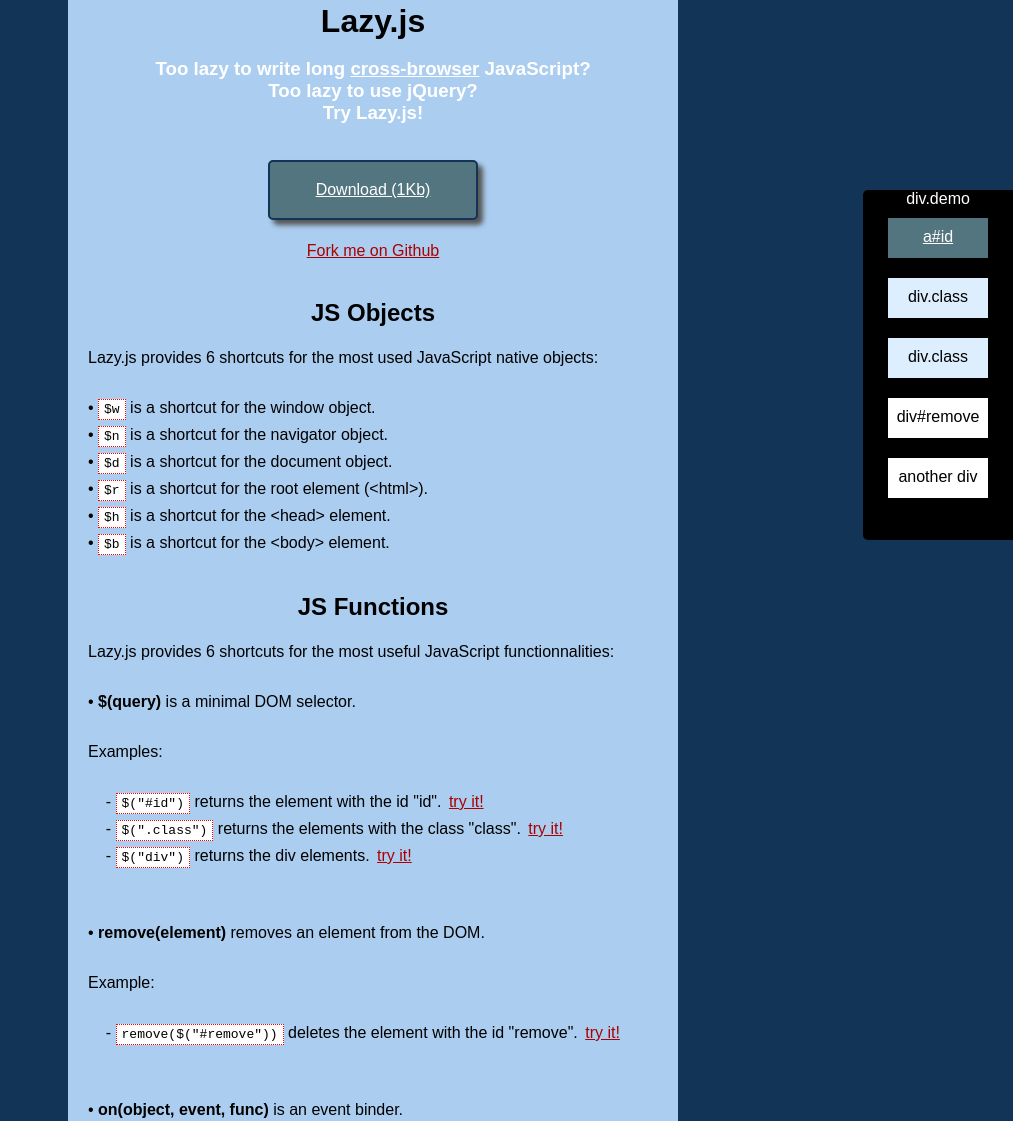
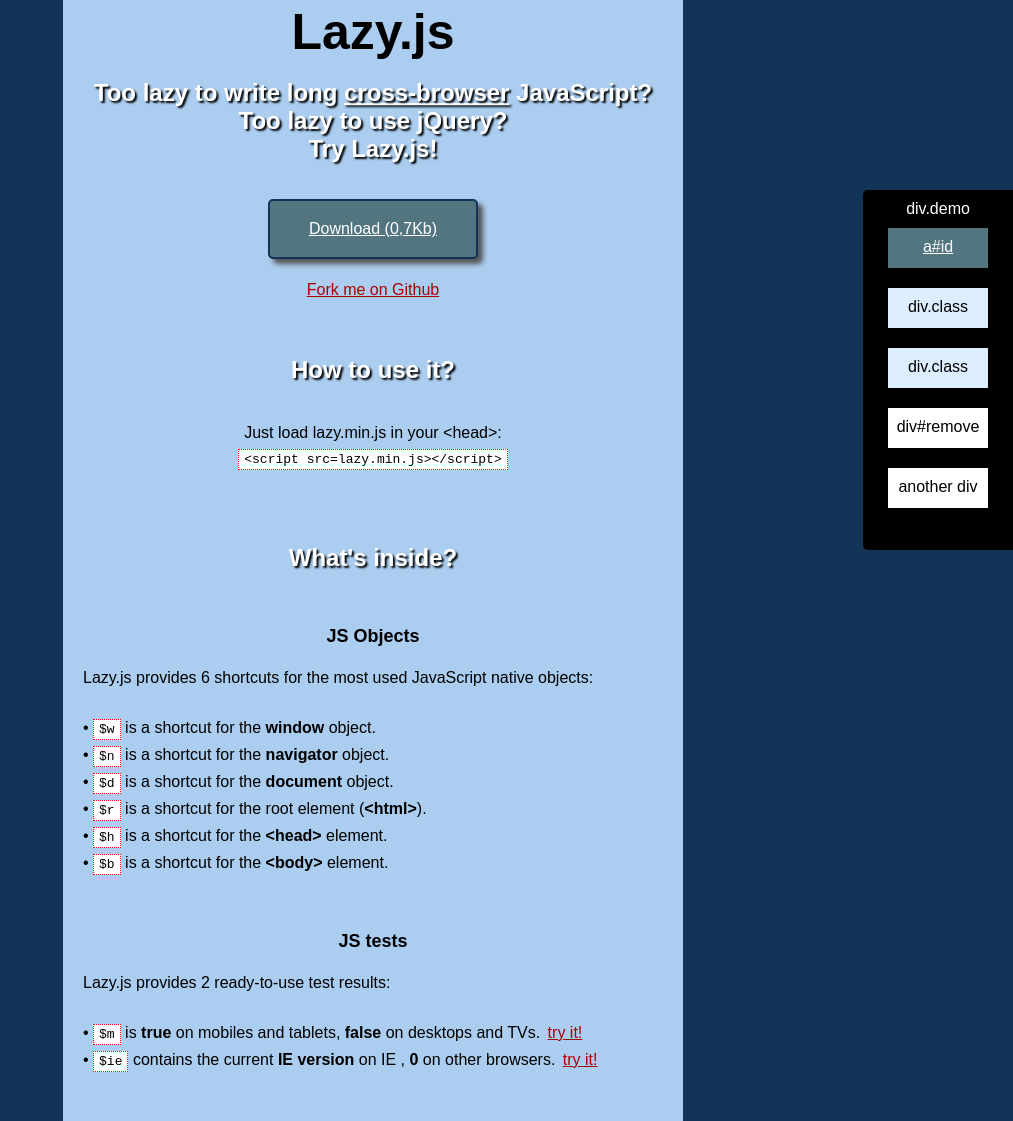
Before and after one commit to xem/Lazy, a plain HTML site: page index.html in a window 1280 px wide. Shown: the part 35-1156 px from the top of the page, without its empty margins (267-1280 px from the left). Drawn offline with Linux system fonts and the light colour scheme.

Commit message:
Added 2 tests, 2 shims, doc, optimized the rest

```diff
--- a/index.html
+++ b/index.html
@@ -6,16 +6,18 @@
   <style>
     * { margin: 0; padding: 0; }
     html { background: #123456; }
-    body { background: #abcdef; width: 570px; margin: 0 auto; padding: 20px; font-family: arial; }
+    body { background: #abcdef; width: 580px; margin: 0 auto; padding: 20px; font-family: arial; }
     h1, h2, h3 { text-align: center; }
-    h3 { color: #fff; }
+    h1 { font-size: 50px; }
+    h2 { font-size: 18px; }
+    h3 { color: #fff; font-size: 24px; text-shadow: 2px 2px 2px #000; }
     a { color: #aa0000; padding: 3px; }
     a.download { color: #fff; display: block; width: 200px; line-height: 50px; margin: 0 auto; text-align: center; background: #527580; border-radius: 5px; box-shadow: 5px 5px 5px #555; border: 2px solid #123456; }
     div { background: #fff; width: 300px; height: 20px; margin: 0 auto; }
     span.code { border: 1px dotted red; background: #fff; padding: 2px 5px; font-family: monospace; }
     p { line-height: 25px; }
     p.center { text-align: center; }
-    div#demo { position: fixed; _position: relative; right: 0; top: 50%; margin-top: -175px; background: #000; width: 150px; height: 350px; text-align: center; color: #fff; border-radius: 5px 0 0 5px; }
+    div#demo { position: fixed; _position: relative; right: 0; top: 50%; margin-top: -175px; padding: 10px 0 0; background: #000; width: 150px; height: 350px; text-align: center; color: #fff; border-radius: 5px 0 0 5px; }
     div#demo * { color: #000; width: 100px; height: 20px; margin: 10px; padding: 10px 0; display: inline-block; }
     div#demo a { background: #527580; color: #fff; }
     div.class { background: #def; }
@@ -34,9 +36,26 @@
   <h3>Try Lazy.js!</h3>
   <br>
   <br>
-  <a class=download href="./lazy.min.js">Download (1Kb)</a>
+  <a class=download href="./lazy.min.js">Download (0,7Kb)</a>
   <br>
   <p class=center><a href="http://github.com/xem/Lazy">Fork me on Github</a></p>
+  <br>
+  <br>
+  <br>
+  <h3>How to use it?</h3>
+  <br>
+  <br>
+  <p class="center">
+    Just load lazy.min.js in your &lt;head&gt;:
+    <br>
+    <span class=code>&lt;script src=lazy.min.js&gt;&lt;/script&gt;</span>
+  </p>
+  <br>
+  <br>
+  <br>
+  <br>
+  <h3>What's inside?</h3>
+  <br>
   <br>
   <br>
   <h2>JS Objects</h2>
@@ -45,18 +64,32 @@
     Lazy.js provides 6 shortcuts for the most used JavaScript native objects:
     <br>
     <br>
-    &bull; <span class=code>$w</span> is a shortcut for the window object.
+    &bull; <span class=code>$w</span> is a shortcut for the <b>window</b> object.
     <br>
-    &bull; <span class=code>$n</span> is a shortcut for the navigator object.
+    &bull; <span class=code>$n</span> is a shortcut for the <b>navigator</b> object.
     <br>
-    &bull; <span class=code>$d</span> is a shortcut for the document object.
+    &bull; <span class=code>$d</span> is a shortcut for the <b>document</b> object.
     <br>
-    &bull; <span class=code>$r</span> is a shortcut for the root element (&lt;html&gt;).
+    &bull; <span class=code>$r</span> is a shortcut for the root element (<b>&lt;html&gt;</b>).
     <br>
-    &bull; <span class=code>$h</span> is a shortcut for the &lt;head&gt; element.
+    &bull; <span class=code>$h</span> is a shortcut for the <b>&lt;head&gt;</b> element.
     <br>
-    &bull; <span class=code>$b</span> is a shortcut for the &lt;body&gt; element.
+    &bull; <span class=code>$b</span> is a shortcut for the <b>&lt;body&gt;</b> element.
   </p>
+  <br>
+  <br>
+  <br>
+  <h2>JS tests</h2>
+  <br>
+  <p>
+    Lazy.js provides 2 ready-to-use test results:
+    <br>
+    <br>
+    &bull; <span class=code>$m</span> is <b>true</b> on mobiles and tablets, <b>false</b> on desktops and TVs. <a href="javascript:;" onclick='alert($m)'>try it!</a>
+    <br>
+    &bull; <span class=code>$ie</span> contains the current <b>IE version</b> on IE , <b>0</b> on other browsers. <a href="javascript:;" onclick='alert("$ie = " + $ie); alert("($ie && $ie < 9) = " + !!($ie && $ie < 9))'>try it!</a>
+  </p>
+  <br>
   <br>
   <br>
   <h2>JS Functions</h2>
@@ -150,6 +183,22 @@
     &nbsp; &nbsp; &nbsp; shows the HTML code inside each div on the right. <a href="javascript:;" onclick='each($("div"), function(){alert(this.innerHTML)})'>try it!</a>
   </p>
   <br>
+  <br>
+  <br>
+  <h2>JS shims</h2>
+  <br>
+  <p>
+    Lazy.js provides 2 shims for a better IE support:
+    <br>
+    <br>
+    &bull; <span class=code>window.getComputedStyle(elem).getPropertyValue(prop)</span>
+    <br>
+    to get the computed style of an element. (used in <b>css()</b>)
+    <br>
+    <br>
+    &bull; a mini <b>HTML5 shim</b> to allow HTML5 elements to have CSS or children on IE&lt;9.
+  </p>
+  <br>
   <div id=demo>
     div.demo
     <br>
--- a/lazy.js
+++ b/lazy.js
@@ -1,11 +1,45 @@
 /** Objects **/
-var
+
 $w = window,
 $n = navigator,
 $d = document,
 $r = $d.documentElement,
 $h = $("head")[0],
-$b = $("body")[0];
+$b = $("body")[0],
+
+/** Tests **/
+
+// mobile
+$m = $n.userAgent.indexOf("mobile") >= 0,
+
+// IE
+$ie = $n.appVersion.match(/MSIE ([\d.]+)/);
+$ie = $ie ? $ie[1] : 0;
+
+/** Shims **/
+
+// HTML5 elements on IE
+'AbbrArticleAsideAudioCanvasDetailsFigureFooterHeaderHgroupMarkMenuMeterNavOutputProgressSectionTimeVideo'.replace(/.[a-z]+/g,function(n){document.createElement(n)})
+
+// getComputedStyle() & getPropertieValue()
+if (!$w.getComputedStyle){
+  window.getComputedStyle = function(el, pseudo){
+    this.el = el;
+    this.getPropertyValue = function(prop){
+      var re = /(\-([a-z]){1})/g;
+      if (prop == 'float'){
+        prop = 'styleFloat';
+      }
+      if (re.test(prop)){
+        prop = prop.replace(re, function (){
+          return arguments[2].toUpperCase();
+        });
+      }
+      return el.currentStyle[prop] ? el.currentStyle[prop] : null;
+    }
+    return this;
+  }
+}
 
 /** Functions **/
 
@@ -15,7 +49,7 @@
     return $d.getElementById(query.substr(1));
   }
   else if(query.charAt(0) == "."){
-    if(document.getElementsByClassName){
+    if($d.getElementsByClassName){
       return $d.getElementsByClassName(query.substr(1));
     }
     else{
@@ -57,25 +91,6 @@
 }
 
 // CSS getter and setter
-if (!window.getComputedStyle){
-  window.getComputedStyle = function(el, pseudo){
-    this.el = el;
-    this.getPropertyValue = function(prop){
-      var re = /(\-([a-z]){1})/g;
-      if (prop == 'float'){
-        prop = 'styleFloat';
-      }
-      if (re.test(prop)){
-        prop = prop.replace(re, function (){
-          return arguments[2].toUpperCase();
-        });
-      }
-      return el.currentStyle[prop] ? el.currentStyle[prop] : null;
-    }
-    return this;
-  }
-}
-
 function css(element, prop, value){
   if(value){
     element.style[prop] = value;
@@ -85,8 +100,10 @@
   }
 }
 
+// Iterator
 function each(array, func){
-  for(var i = 0; i < array.length; i++){
+  var i, len = array.length;
+  for(i = 0; i < l ; i++){
     func.call(array[i]);
   }
 }
```
Also changed, not shown: lazy.min.js.
